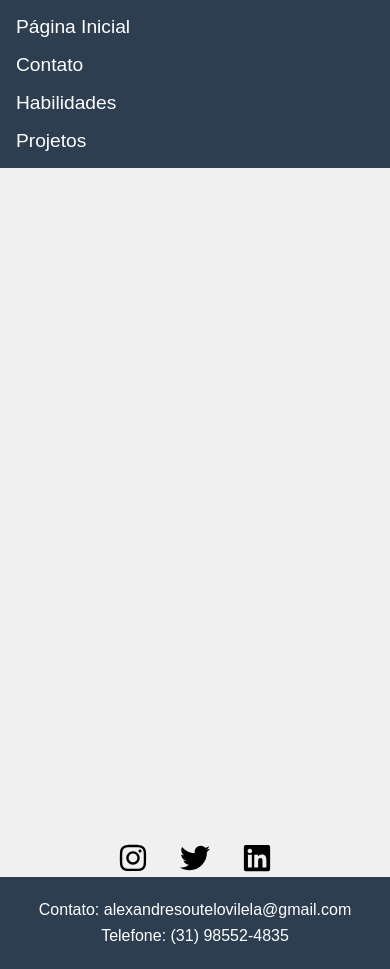
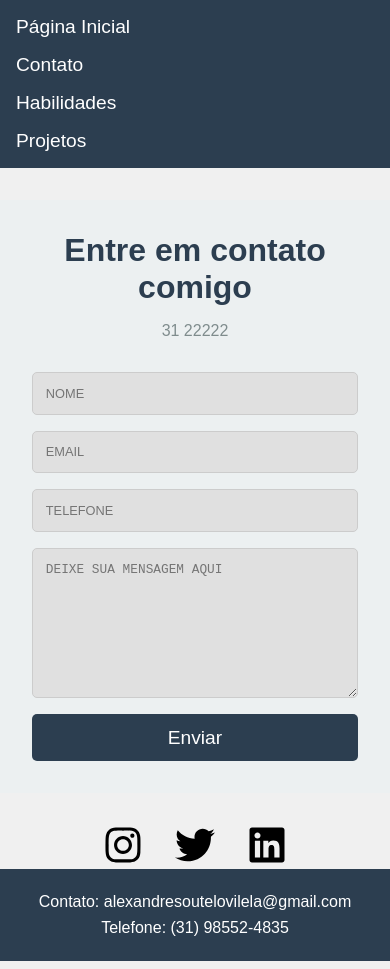
Before and after one commit to Xande857/pinto, a plain HTML site: page Portifolio/contato.html in a window 390 px wide. Drawn offline with Linux system fonts and the light colour scheme.

Commit message:
Add files via upload

```diff
--- a/Portifolio/contato.css
+++ b/Portifolio/contato.css
@@ -1,9 +1,8 @@
-*{
+* {
     margin: 0;
     padding: 0;
     box-sizing: border-box;
 }
-
 
 body {
     font-family: Arial, sans-serif;
@@ -15,7 +14,6 @@
     color: #333;
     min-height: 100vh;
 }
-
 
 header {
     width: 100%;
@@ -30,25 +28,77 @@
     gap: 2rem;
 }
 
-
 nav a {
     color: white;
     text-decoration: none;
     font-size: 1.2rem;
 }
+
+.contact-section {
+    background-color: #ecf0f1;
+    width: 100%;
+    max-width: 800px;
+    padding: 2rem;
+    margin-top: 2rem;
+    text-align: center;
+}
+
+.contact-container h1 {
+    font-size: 2rem;
+    color: #2c3e50;
+    margin-bottom: 1rem;
+}
+
+.contact-container p {
+    color: #7f8c8d;
+    margin-bottom: 2rem;
+}
+
+.contact-form {
+    display: flex;
+    flex-direction: column;
+    gap: 1rem;
+}
+
+.contact-form input,
+.contact-form textarea {
+    width: 100%;
+    padding: 0.8rem;
+    border: 1px solid #ccc;
+    border-radius: 5px;
+    font-size: 1rem;
+    background-color: #e0e0e0;
+}
+
+.contact-form textarea {
+    height: 150px;
+}
+
+.contact-form button {
+    padding: 0.8rem;
+    background-color: #2c3e50;
+    color: white;
+    border: none;
+    border-radius: 5px;
+    font-size: 1.2rem;
+    cursor: pointer;
+}
+
+.contact-form button:hover {
+    background-color: #34495e;
+}
+
 .social {
     display: flex;
     justify-content: center;
     gap: 2rem;
-            margin-top: 80vh;
+    margin-top: 2rem;
 }
-
 
 .social svg {
     width: 40px;
     height: 40px;
 }
-
 
 footer {
     background-color: #2c3e50;
@@ -59,37 +109,44 @@
     margin-top: auto;
 }
 
-
 footer p {
     margin: 0.5rem 0;
 }
+
+
 @media (max-width: 768px) {
     h1 {
-                    font-size: 2rem;
+        font-size: 1.8rem;
     }
 
+    .contact-form input,
+    .contact-form textarea {
+        font-size: 0.9rem;
+    }
 
     nav ul {
         flex-direction: column;
         gap: 1rem;
     }
 
-
-                .social img {
+    .social-links img {
         width: 35px;
         height: 35px;
     }
 }
-
 
 @media (max-width: 480px) {
     h1 {
         font-size: 1.5rem;
     }
 
-
-                .social svg {
+    .social-links img {
         width: 30px;
         height: 30px;
     }
+
+    .contact-form input,
+    .contact-form textarea {
+        font-size: 0.8rem;
     }
+}
--- a/Portifolio/contato.html
+++ b/Portifolio/contato.html
@@ -24,6 +24,19 @@
         <div id="telefone"></div>
         <div id="mensagem"></div>
     </section>
+    <section class="contact-section">
+        <div class="contact-container">
+            <h1>Entre em contato comigo</h1>
+            <p>31 22222</p>
+            <form class="contact-form">
+                <input type="text" placeholder="NOME" required>
+                <input type="email" placeholder="EMAIL" required>
+                <input type="tel" placeholder="TELEFONE" required>
+                <textarea placeholder="DEIXE SUA MENSAGEM AQUI" required></textarea>
+                <button type="submit">Enviar</button>
+            </form>
+        </div>
+    </section>
     <section class="social">
         <a href="https://www.instagram.com" target="_blank">
             <svg xmlns="http://www.w3.org/2000/svg" viewBox="0 0 448 512"><!--!Font Awesome Free 6.6.0 by @fontawesome - https://fontawesome.com License - https://fontawesome.com/license/free Copyright 2024 Fonticons, Inc.--><path d="M224.1 141c-63.6 0-114.9 51.3-114.9 114.9s51.3 114.9 114.9 114.9S339 319.5 339 255.9 287.7 141 224.1 141zm0 189.6c-41.1 0-74.7-33.5-74.7-74.7s33.5-74.7 74.7-74.7 74.7 33.5 74.7 74.7-33.6 74.7-74.7 74.7zm146.4-194.3c0 14.9-12 26.8-26.8 26.8-14.9 0-26.8-12-26.8-26.8s12-26.8 26.8-26.8 26.8 12 26.8 26.8zm76.1 27.2c-1.7-35.9-9.9-67.7-36.2-93.9-26.2-26.2-58-34.4-93.9-36.2-37-2.1-147.9-2.1-184.9 0-35.8 1.7-67.6 9.9-93.9 36.1s-34.4 58-36.2 93.9c-2.1 37-2.1 147.9 0 184.9 1.7 35.9 9.9 67.7 36.2 93.9s58 34.4 93.9 36.2c37 2.1 147.9 2.1 184.9 0 35.9-1.7 67.7-9.9 93.9-36.2 26.2-26.2 34.4-58 36.2-93.9 2.1-37 2.1-147.8 0-184.8zM398.8 388c-7.8 19.6-22.9 34.7-42.6 42.6-29.5 11.7-99.5 9-132.1 9s-102.7 2.6-132.1-9c-19.6-7.8-34.7-22.9-42.6-42.6-11.7-29.5-9-99.5-9-132.1s-2.6-102.7 9-132.1c7.8-19.6 22.9-34.7 42.6-42.6 29.5-11.7 99.5-9 132.1-9s102.7-2.6 132.1 9c19.6 7.8 34.7 22.9 42.6 42.6 11.7 29.5 9 99.5 9 132.1s2.7 102.7-9 132.1z"/></svg>
@@ -35,8 +48,6 @@
             <svg xmlns="http://www.w3.org/2000/svg" viewBox="0 0 448 512"><!--!Font Awesome Free 6.6.0 by @fontawesome - https://fontawesome.com License - https://fontawesome.com/license/free Copyright 2024 Fonticons, Inc.--><path d="M416 32H31.9C14.3 32 0 46.5 0 64.3v383.4C0 465.5 14.3 480 31.9 480H416c17.6 0 32-14.5 32-32.3V64.3c0-17.8-14.4-32.3-32-32.3zM135.4 416H69V202.2h66.5V416zm-33.2-243c-21.3 0-38.5-17.3-38.5-38.5S80.9 96 102.2 96c21.2 0 38.5 17.3 38.5 38.5 0 21.3-17.2 38.5-38.5 38.5zm282.1 243h-66.4V312c0-24.8-.5-56.7-34.5-56.7-34.6 0-39.9 27-39.9 54.9V416h-66.4V202.2h63.7v29.2h.9c8.9-16.8 30.6-34.5 62.9-34.5 67.2 0 79.7 44.3 79.7 101.9V416z"/></svg>
         </a>
     </section>
-
-
     <footer>
         <p>Contato: alexandresoutelovilela@gmail.com</p>
         <p>Telefone: (31) 98552-4835</p>
--- a/Portifolio/habilidade.css
+++ b/Portifolio/habilidade.css
@@ -1,9 +1,8 @@
-*{
+* {
     margin: 0;
     padding: 0;
     box-sizing: border-box;
 }
-
 
 body {
     font-family: Arial, sans-serif;
@@ -16,13 +15,11 @@
     min-height: 100vh;
 }
 
-
 header {
     width: 100%;
     background-color: #2c3e50;
     padding: 1rem;
 }
-
 
 nav ul {
     list-style: none;
@@ -31,26 +28,51 @@
     gap: 2rem;
 }
 
-
 nav a {
     color: white;
     text-decoration: none;
     font-size: 1.2rem;
 }
 
+.skills-section {
+    background-color: #ecf0f1;
+    width: 100%;
+    max-width: 800px;
+    padding: 2rem;
+    margin-top: 2rem;
+    text-align: center;
+}
+
+.skills-container h1 {
+    font-size: 2rem;
+    color: #2c3e50;
+    margin-bottom: 1rem;
+}
+
+.skills-list {
+    list-style-type: disc;
+    padding-left: 2rem;
+    text-align: left;
+    margin-top: 1rem;
+}
+
+.skills-list li {
+    font-size: 1.2rem;
+    color: #34495e;
+    margin-bottom: 0.5rem;
+}
+
 .social {
     display: flex;
     justify-content: center;
     gap: 2rem;
-        margin-top: 80vh;
+    margin-top: 2rem;
 }
-
 
 .social svg {
     width: 40px;
     height: 40px;
 }
-
 
 footer {
     background-color: #2c3e50;
@@ -61,41 +83,42 @@
     margin-top: auto;
 }
 
-
 footer p {
     margin: 0.5rem 0;
 }
 
 
-
-
 @media (max-width: 768px) {
     h1 {
-            font-size: 2rem;
+        font-size: 1.8rem;
     }
 
+    .skills-list li {
+        font-size: 1rem;
+    }
 
     nav ul {
         flex-direction: column;
         gap: 1rem;
     }
 
-
-        .social img {
+    .social-links img {
         width: 35px;
         height: 35px;
     }
 }
-
 
 @media (max-width: 480px) {
     h1 {
         font-size: 1.5rem;
     }
 
-
-        .social svg {
+    .social-links img {
         width: 30px;
         height: 30px;
     }
+
+    .skills-list li {
+        font-size: 0.9rem;
     }
+}
--- a/Portifolio/site.css
+++ b/Portifolio/site.css
@@ -1,9 +1,8 @@
-*{
+* {
     margin: 0;
     padding: 0;
     box-sizing: border-box;
 }
-
 
 body {
     font-family: Arial, sans-serif;
@@ -11,18 +10,16 @@
     flex-direction: column;
     align-items: center;
     justify-content: space-between;
-    background-color: #f0f0f0;
+    background-color: #f0f0f0; /* Fundo cinza claro */
     color: #333;
     min-height: 100vh;
 }
-
 
 header {
     width: 100%;
     background-color: #2c3e50;
     padding: 1rem;
 }
-
 
 nav ul {
     list-style: none;
@@ -31,15 +28,13 @@
     gap: 2rem;
 }
 
-
 nav a {
     color: white;
     text-decoration: none;
     font-size: 1.2rem;
 }
 
-
-    .perfil {
+.profile {
     background-color: #ecf0f1;
     padding: 2rem;
     text-align: center;
@@ -48,8 +43,7 @@
     margin-top: 2rem;
 }
 
-
-    .perfil .foto {
+.profile .photo {
     background-color: #000;
     width: 150px;
     height: 150px;
@@ -60,35 +54,27 @@
     background-position-x: 190px;
 }
 
-    .apresentacao{
-        font-weight: bold;
-    }
-
 h1 {
     font-size: 2.5rem;
     color: #2c3e50;
 }
-
 
 p {
     font-size: 1.2rem;
     color: #7f8c8d;
 }
 
-
-    .social {
+.social-links {
     display: flex;
     justify-content: center;
     gap: 2rem;
-    margin-top: 43vh;
+    margin-top: 2rem;
 }
 
-
-    .social svg {
+.social-links svg {
     width: 40px;
     height: 40px;
 }
-
 
 footer {
     background-color: #2c3e50;
@@ -99,12 +85,9 @@
     margin-top: auto;
 }
 
-
 footer p {
     margin: 0.5rem 0;
 }
-
-
 
 
 @media (max-width: 768px) {
@@ -112,27 +95,23 @@
         font-size: 2rem;
     }
 
-
     nav ul {
         flex-direction: column;
         gap: 1rem;
     }
 
-
-    .social img {
+    .social-links img {
         width: 35px;
         height: 35px;
     }
 }
-
 
 @media (max-width: 480px) {
     h1 {
         font-size: 1.5rem;
     }
 
-
-    .social svg {
+    .social-links img {
         width: 30px;
         height: 30px;
     }
```
Also changed, not shown: Portifolio/habilidades.html (+14 -3 lines), Portifolio/index.html (+7 -10 lines), Portifolio/projetos.html (line endings or trailing spaces). Lines whose indentation alone changed are shown as unchanged.
